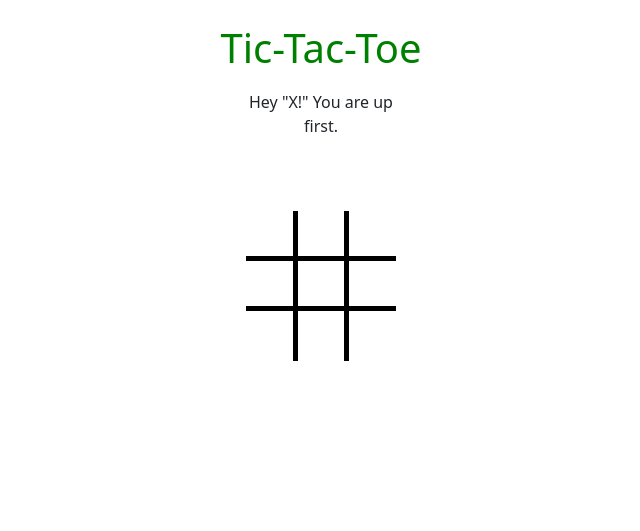
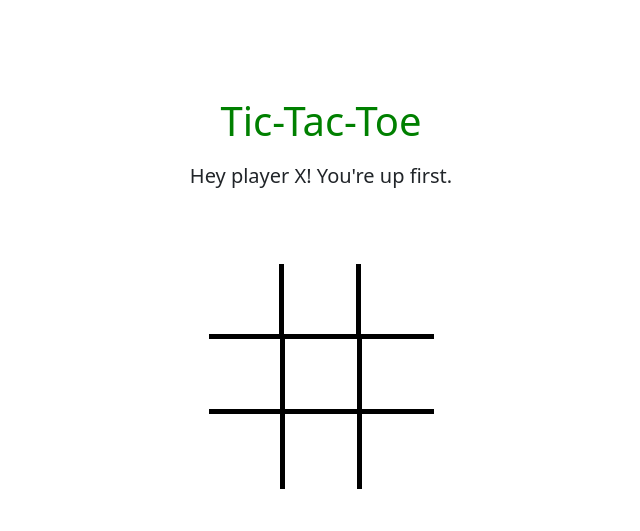
Before and after one commit to zaffiroblu/tic-tac-toe-rebooted, a website: page index.html in a window 1280 px wide. Shown: the whole page, without its empty margins (319-959 px from the left). Drawn offline with nearby package versions, Linux system fonts and the light colour scheme.

Commit message:
Make the interface of the game slightly larger, and add a refresh button after the end of a round.

```diff
--- a/index.html
+++ b/index.html
@@ -8,64 +8,70 @@
 		<link href="css/main.min.css" rel="stylesheet" />
 	</head>
 	<body>
-		<h1 class="text-primary pt-4">Tic-Tac-Toe</h1>
-		<div class="game-message-display"></div>
+		<div class="top-area">
+			<h1 class="text-primary pt-4">Tic-Tac-Toe</h1>
+			<div class="game-message-display fs-5"></div>
+		</div>
 		<div class="game-shell">
 			<div class="container text-center">
 				<div class="row" id="row-a">
 					<div
-						class="game-field col fs-1 border-r-b size-col"
+						class="game-field co2 size-text border-r-b size-col"
 						id="index-0"
 						onclick="ticTacToe(0)"
 					></div>
 					<div
-						class="game-field col fs-1 border-r-b size-col"
+						class="game-field col size-text border-r-b size-col"
 						id="index-1"
 						onclick="ticTacToe(1)"
 					></div>
 					<div
-						class="game-field col fs-1 border-b size-col"
+						class="game-field col size-text border-b size-col"
 						id="index-2"
 						onclick="ticTacToe(2)"
 					></div>
 				</div>
 				<div class="row" id="row-b">
 					<div
-						class="game-field col fs-1 border-r-b size-col"
+						class="game-field col size-text border-r-b size-col"
 						id="index-3"
 						onclick="ticTacToe(3)"
 					></div>
 					<div
-						class="game-field col fs-1 border-r-b size-col"
+						class="game-field col size-text border-r-b size-col"
 						id="index-4"
 						onclick="ticTacToe(4)"
 					></div>
 					<div
-						class="game-field col fs-1 border-b size-col"
+						class="game-field col size-text border-b size-col"
 						id="index-5"
 						onclick="ticTacToe(5)"
 					></div>
 				</div>
 				<div class="row" id="row-c">
 					<div
-						class="game-field col fs-1 border-r size-col"
+						class="game-field col size-text border-r size-col"
 						id="index-6"
 						onclick="ticTacToe(6)"
 					></div>
 					<div
-						class="game-field col fs-1 border-r size-col"
+						class="game-field col size-text border-r size-col"
 						id="index-7"
 						onclick="ticTacToe(7)"
 					></div>
 					<div
-						class="game-field col fs-1 size-col"
+						class="game-field col size-text size-col"
 						id="index-8"
 						onclick="ticTacToe(8)"
 					></div>
 				</div>
 			</div>
 		</div>
-		<div class="game-message-display2"></div>
+		<div class="game-message-display2 d-none justify-content-center align-items-center p-2">
+			<button type="button"
+			class="btn btn-primary" onclick="location.reload();">Play again</button>
+		</div>
+	</div>
 		<script
 			src="https://cdn.jsdelivr.net/npm/bootstrap@5.2.1/dist/js/bootstrap.bundle.min.js"
 			integrity="sha384-u1OknCvxWvY5kfmNBILK2hRnQC3Pr17a+RTT6rIHI7NnikvbZlHgTPOOmMi466C8"
--- a/sass/main.scss
+++ b/sass/main.scss
@@ -11,19 +11,32 @@ body {
 	align-items: center;
 	height: 100vh;
 }
+.top-area {
+	display: flex;
+	flex-direction: column;
+	justify-content: center;
+	align-items: center;
+	height: 33vh;
+	width: auto;
+}
 
 .game-message-display {
 	display: flex;
 	text-align: center;
-	margin: 5%;
-	height: 150px;
+	padding-top: 3%;
 }
 
 .game-shell {
 	display: flex;
 	flex-direction: column;
-	height: 100%;
+	height: 33vh;
 	width: auto;
+}
+
+.game-message-display2 {
+	display: flex;
+	text-align: flex-start;
+	height: 25vh;
 }
 
 .disabled {
@@ -31,8 +44,12 @@ body {
 }
 
 .size-col {
-	height: 50px;
-	width: 50px;
+	height: 75px;
+	width: 75px;
+}
+
+.size-text {
+	font-size: 2.8em;
 }
 
 .border-r-b {
--- a/ttt-reboot.js
+++ b/ttt-reboot.js
@@ -13,7 +13,7 @@ const gameDisplay = (() => {
 
 // This sets up the game -- a few things are in the global scope:
 let turn;
-gameDisplay.tMessage.innerText = 'Hey "X!" You are up first.';
+gameDisplay.tMessage.innerText = "Hey player X! You're up first.";
 
 // factoryFunction for the two players
 const playerFactory = (symbol) => {
@@ -59,7 +59,7 @@ const roundElements = (() => {
 				gameDisplay.tField[fieldIndex2] ==
 					gameDisplay.tField[fieldIndex3]
 			) {
-				gameDisplay.tMessage.innerText = `Player "${gameDisplay.tField[fieldIndex1]}" wins!`;
+				gameDisplay.tMessage.innerText = `Player ${gameDisplay.tField[fieldIndex1]} wins!`;
 				return true;
 			}
 		}
@@ -113,6 +113,7 @@ function ticTacToe(gameArrayIndex) {
 		allFields.forEach((field) => {
 			field.classList.add('disabled');
 		});
+		gameDisplay.tMessage2.classList.remove('d-none');
 		return;
 	}
 	gameDisplay.tMessage.innerText = `${turn ? 'O' : 'X'}, make your move!`;
```
Also changed, not shown: css/main.min.css, 1 other file.
